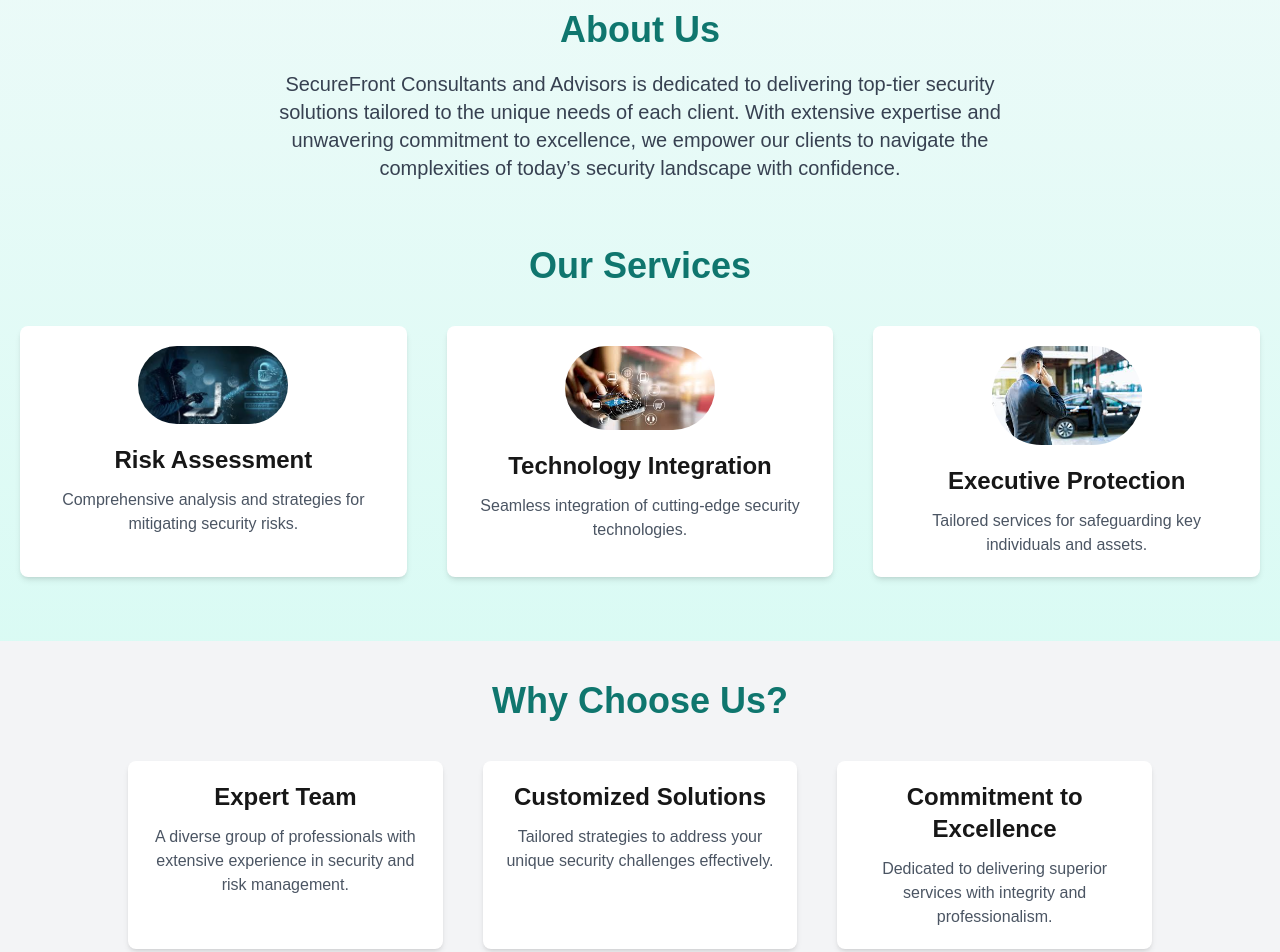
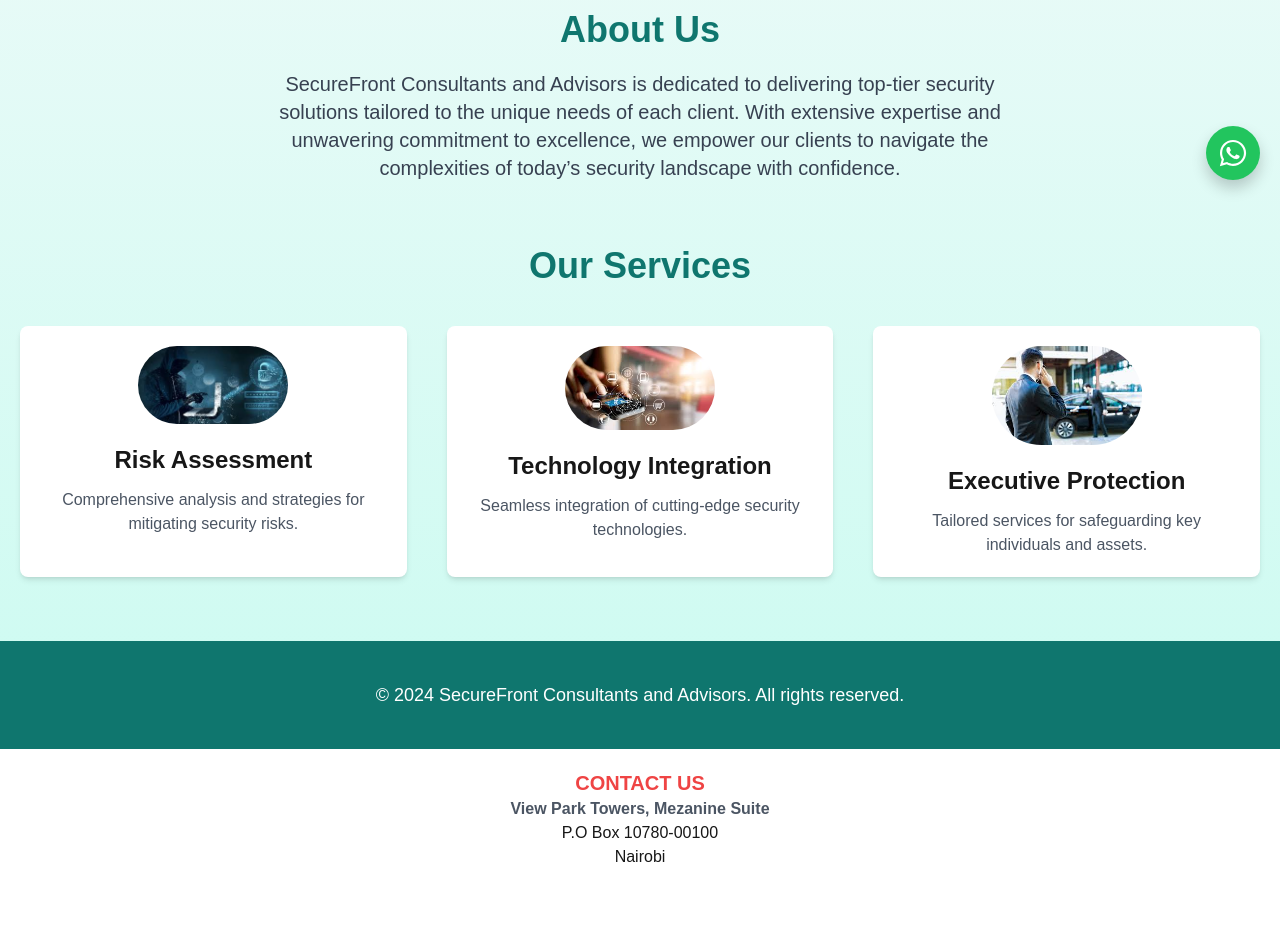
Before and after one commit to cyerd/securefront, a Next.js app: page / in a window 1280 px wide. Shown: the part 600-1552 px from the top of the page. After the commit the page ends 1489 px from the top, so only its background shows below. Built offline with nearby package versions, Linux system fonts and the light colour scheme.

Commit message:
first commit8

```diff
--- a/package.json
+++ b/package.json
@@ -14,6 +14,7 @@
     "next": "15.1.2",
     "react": "^19.0.0",
     "react-dom": "^19.0.0",
+    "react-icons": "^5.4.0",
     "react-simple-typewriter": "^5.0.1",
     "react-social-icons": "^6.18.0"
   },
--- a/src/components/Dashboard.js
+++ b/src/components/Dashboard.js
@@ -3,6 +3,7 @@
 import Image from "next/image";
 import React from "react";
 import { Cursor, useTypewriter } from "react-simple-typewriter";
+import { FaWhatsapp } from "react-icons/fa";
 
 function Dashboard() {
   const [text] = useTypewriter({
@@ -35,7 +36,7 @@ function Dashboard() {
           </p>
           <div className="absolute bottom-0 w-full">
             <Image
-              src="/assets/images/hero-background.jpg"
+              src="/assets/images/bg.PNG"
               alt="SecureFront Hero"
               layout="fill"
               objectFit="cover"
@@ -98,30 +99,20 @@ function Dashboard() {
           </div>
         </section>
 
-        {/* Why Choose Us Section */}
-        <section className="mt-16 px-5 bg-gray-100 py-10">
-          <h2 className="text-4xl font-extrabold text-center text-teal-700">Why Choose Us?</h2>
-          <div className="grid grid-cols-1 md:grid-cols-2 lg:grid-cols-3 gap-10 mt-10 max-w-5xl mx-auto">
-            <div className="bg-white shadow-md rounded-lg p-5 text-center hover:shadow-lg">
-              <h3 className="text-2xl font-semibold">Expert Team</h3>
-              <p className="mt-3 text-gray-600">
-                A diverse group of professionals with extensive experience in security and risk management.
-              </p>
-            </div>
-            <div className="bg-white shadow-md rounded-lg p-5 text-center hover:shadow-lg">
-              <h3 className="text-2xl font-semibold">Customized Solutions</h3>
-              <p className="mt-3 text-gray-600">
-                Tailored strategies to address your unique security challenges effectively.
-              </p>
-            </div>
-            <div className="bg-white shadow-md rounded-lg p-5 text-center hover:shadow-lg">
-              <h3 className="text-2xl font-semibold">Commitment to Excellence</h3>
-              <p className="mt-3 text-gray-600">
-                Dedicated to delivering superior services with integrity and professionalism.
-              </p>
-            </div>
-          </div>
-        </section>
+        {/* WhatsApp Icon */}
+        <div className="fixed bottom-5 right-5 z-50">
+          <a
+            href="https://wa.me/+254727337380" // Replace with your WhatsApp number
+            target="_blank"
+            rel="noopener noreferrer"
+            className="flex items-center justify-center bg-green-500 text-white p-3 rounded-full shadow-lg hover:bg-green-600 transition-transform transform hover:scale-110"
+            style={{
+              boxShadow: "0 8px 15px rgba(0, 0, 0, 0.2)",
+            }}
+          >
+            <FaWhatsapp className="text-2xl lg:text-3xl" />
+          </a>
+        </div>
 
         {/* Footer Section */}
         <footer className="mt-16 py-10 bg-teal-700 text-white text-center">
```
Also changed, not shown: 1 other file (tests, documents, lock files or other folders).
